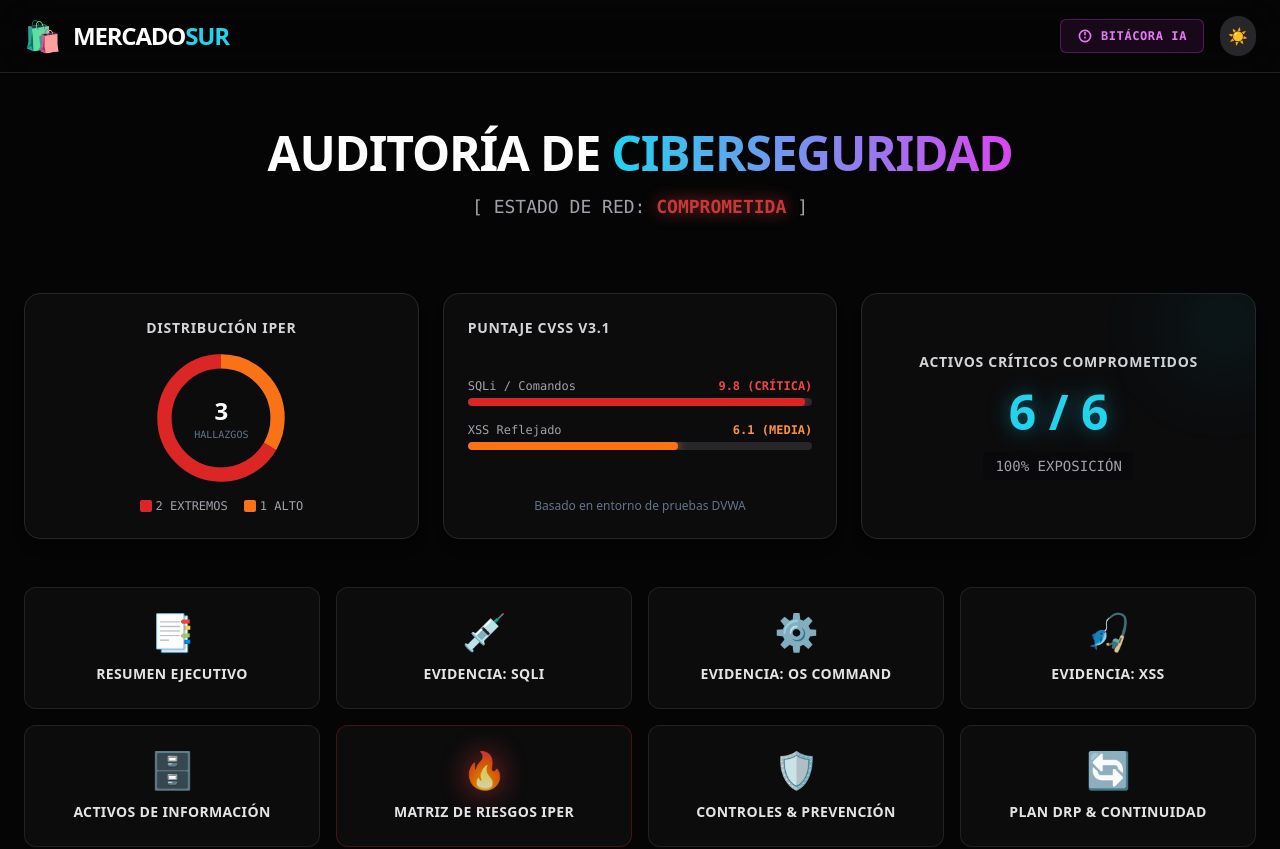
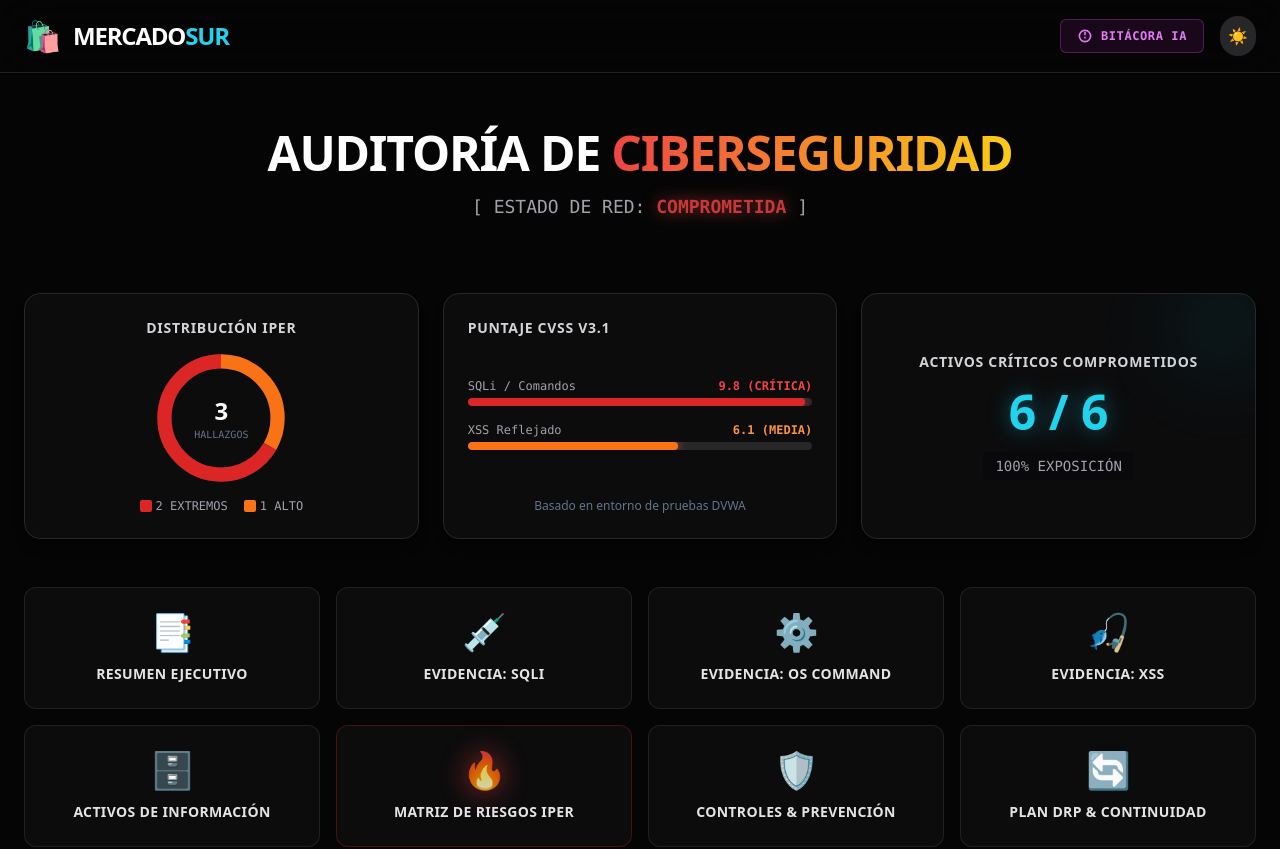
Before and after one commit to Michprogram/auditoria_barmic, a React (Vite) app: page / in a window 1280 px wide. Shown: the top 849 px of the page. Built offline with nearby package versions, Linux system fonts and the light colour scheme.

Commit message:
Colores Home 'Ciberseguridad'

```diff
--- a/src/App.tsx
+++ b/src/App.tsx
@@ -87,7 +87,7 @@
           <div className="animate-fade-in flex-grow flex flex-col justify-center py-4">
             <div className="text-center mb-10">
               <h2 className="text-4xl md:text-5xl font-black mb-4 dark:text-white tracking-tight uppercase">
-                Auditoría de <span className="text-transparent bg-clip-text bg-gradient-to-r from-cyan-400 to-fuchsia-500">Ciberseguridad</span>
+                Auditoría de <span className="text-transparent bg-clip-text bg-gradient-to-r from-red-500 to-yellow-400">Ciberseguridad</span>
               </h2>
               <p className="text-lg text-slate-600 dark:text-zinc-400 font-mono">
                 [ ESTADO DE RED: <span className="text-red-600 dark:text-red-500 font-bold dark:drop-shadow-[0_0_8px_rgba(239,68,68,0.8)] animate-pulse">COMPROMETIDA</span> ]
```
